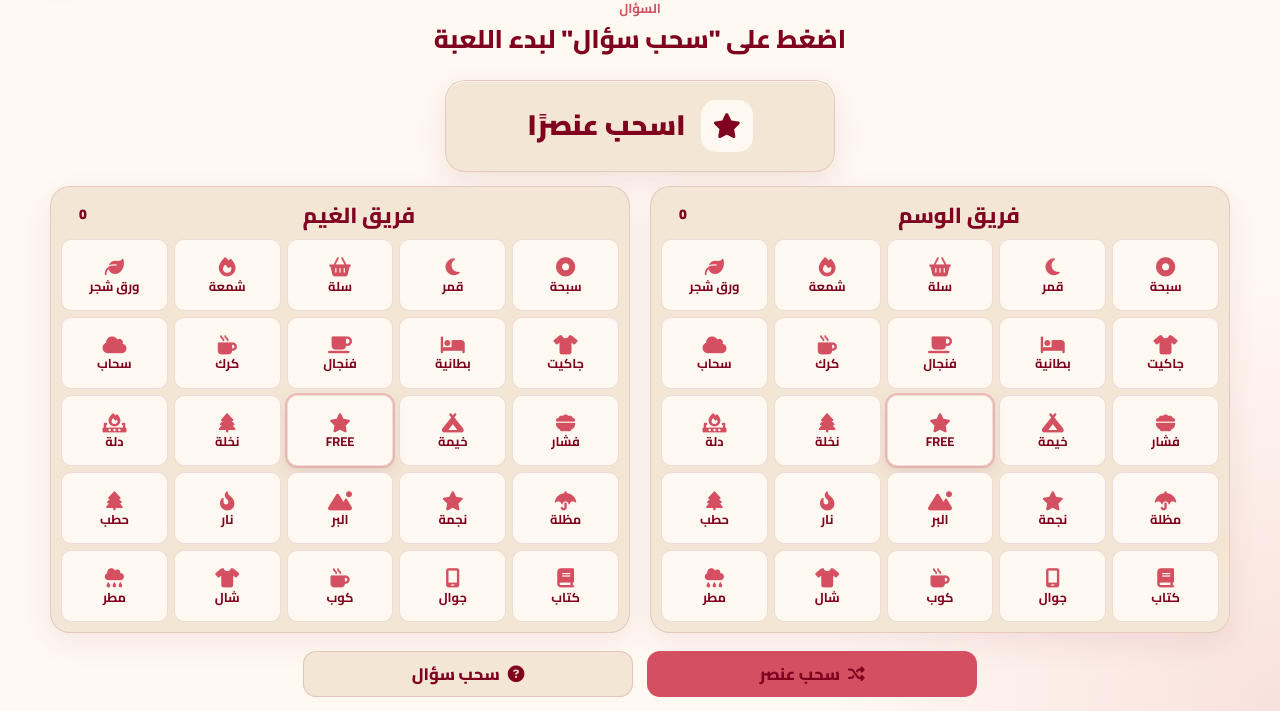
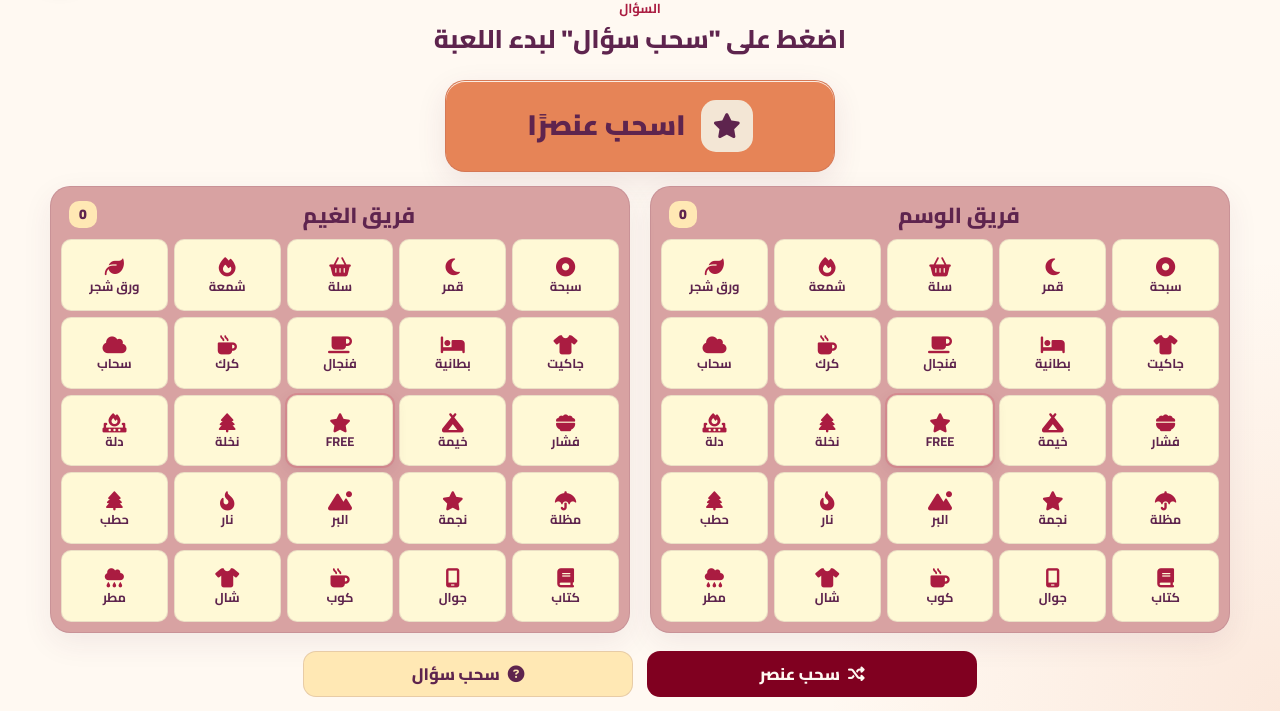
Before and after one commit to namaaforkids-program/-NamaaAutumnBingo, a plain HTML site: page index.html in a window 1280 px wide. Shown: the part 89-800 px from the top of the page. Drawn offline with nearby package versions, Linux system fonts and the light colour scheme.

Commit message:
Update index.html

```diff
--- a/index.html
+++ b/index.html
@@ -41,12 +41,12 @@
             ),
             radial-gradient(
                 circle at bottom right,
-                    rgba(212, 80, 96, 0.14),
+                rgba(230, 132, 87, 0.14),
                 transparent 30%
             ),
             #FFF9F2;
 
-            color: #800020;
+        color: #5E244E;
         overflow: hidden;
     }
 
@@ -95,12 +95,12 @@
         border-radius: 50%;
         overflow: hidden;
 
-            background: #FFF9F2;
-
-            border: 3px solid #F3E6D5;
+        background: #F3E6D5;
+
+        border: 3px solid #D8A2A2;
 
         box-shadow:
-                0 5px 18px rgba(128, 0, 32, 0.15);
+            0 5px 18px rgba(94, 36, 78, 0.15);
     }
 
     .logo-area img {
@@ -118,7 +118,7 @@
         font-weight: 900;
         line-height: 1.1;
 
-            color: #800020;
+        color: #5E244E;
     }
 
     .title-area p {
@@ -126,7 +126,7 @@
 
         font-size: clamp(11px, 1.3vw, 15px);
 
-            color: #D45060;
+        color: #AA1C41;
 
         font-weight: 600;
     }
@@ -148,7 +148,7 @@
     .question-label {
         font-size: 13px;
 
-            color: #D45060;
+        color: #AA1C41;
 
         font-weight: 700;
 
@@ -166,7 +166,7 @@
 
         min-height: 42px;
 
-            color: #800020;
+        color: #5E244E;
     }
 
     #answer-box {
@@ -176,7 +176,7 @@
 
         font-size: clamp(13px, 1.3vw, 17px);
 
-            color: #D45060;
+        color: #AA1C41;
 
         font-weight: 700;
     }
@@ -190,7 +190,7 @@
 
         background: transparent;
 
-            color: #D45060;
+        color: #AA1C41;
 
         font-weight: 700;
 
@@ -219,12 +219,12 @@
 
         border-radius: 20px;
 
-            background: #F3E6D5;
-
-            border: 1px solid rgba(128, 0, 32, 0.12);
+        background: #E68457;
+
+        border: 1px solid rgba(94, 36, 78, 0.12);
 
         box-shadow:
-                0 10px 30px rgba(128, 0, 32, 0.10),
+            0 10px 30px rgba(94, 36, 78, 0.10),
             inset 0 1px 0 rgba(255, 249, 242, 0.9);
 
         display: flex;
@@ -243,9 +243,9 @@
 
         border-radius: 15px;
 
-            background: #FFF9F2;
-
-            color: #800020;
+        background: #F3E6D5;
+
+        color: #5E244E;
 
         display: flex;
 
@@ -260,7 +260,7 @@
 
         font-weight: 900;
 
-            color: #800020;
+        color: #5E244E;
     }
 
     /* GAME */
@@ -290,9 +290,9 @@
 
         min-height: 0;
 
-            background: #F3E6D5;
-
-            border: 1px solid rgba(128, 0, 32, 0.12);
+        background: #D8A2A2;
+
+        border: 1px solid rgba(94, 36, 78, 0.12);
 
         border-radius: 20px;
 
@@ -303,7 +303,7 @@
         flex-direction: column;
 
         box-shadow:
-                0 10px 30px rgba(128, 0, 32, 0.08);
+            0 10px 30px rgba(94, 36, 78, 0.08);
     }
 
     .team-header {
@@ -330,7 +330,7 @@
 
         outline: none;
 
-            color: #800020;
+        color: #5E244E;
 
         font-family: 'Cairo', sans-serif;
 
@@ -342,9 +342,9 @@
     }
 
     .team-score {
-            background: #F3E6D5;
-
-            color: #800020;
+        background: #FFE8B4;
+
+        color: #5E244E;
 
         border-radius: 10px;
 
@@ -380,11 +380,11 @@
 
         border-radius: 10px;
 
-            border: 1px solid rgba(128, 0, 32, 0.12);
-
-            background: #FFF9F2;
-
-            color: #800020;
+        border: 1px solid rgba(94, 36, 78, 0.12);
+
+        background: #FFF9D6;
+
+        color: #5E244E;
 
         display: flex;
 
@@ -406,7 +406,7 @@
     .bingo-cell:hover {
         transform: scale(1.025);
 
-            background: #D45060;
+        background: #FFDCDC;
     }
 
     .bingo-cell i {
@@ -414,7 +414,7 @@
 
         margin-bottom: 2px;
 
-            color: #D45060;
+        color: #AA1C41;
     }
 
     .bingo-cell span {
@@ -434,7 +434,7 @@
 
         box-shadow:
             0 0 0 2px rgba(212, 80, 96, 0.25),
-                0 5px 15px rgba(128, 0, 32, 0.12);
+            0 5px 15px rgba(94, 36, 78, 0.12);
     }
 
     .bingo-cell.checked i {
@@ -442,15 +442,15 @@
     }
 
     .bingo-cell.free {
-            background: #FFF9F2;
-
-            color: #800020;
+        background: #FFF9D6;
+
+        color: #5E244E;
 
         cursor: default;
     }
 
     .bingo-cell.free i {
-            color: #D45060;
+        color: #AA1C41;
     }
 
     /* CONTROLS */
@@ -516,17 +516,17 @@
     }
 
     .element-btn {
-            background: #D45060;
-
-            color: #800020;
+        background: #800020;
+
+        color: #FFF9F2;
     }
 
     .question-btn {
-            background: #F3E6D5;
-
-            color: #800020;
-
-            border: 1px solid rgba(128, 0, 32, 0.14);
+        background: #FFE8B4;
+
+        color: #5E244E;
+
+        border: 1px solid rgba(94, 36, 78, 0.14);
     }
 
     .control-btn:disabled {
@@ -547,7 +547,7 @@
         align-items: center;
         justify-content: center;
 
-            background: rgba(128, 0, 32, 0.58);
+        background: rgba(94, 36, 78, 0.58);
 
         backdrop-filter: blur(8px);
 
@@ -571,13 +571,13 @@
             linear-gradient(
                 145deg,
                 #D45060,
-                    #F3E6D5
-                );
-
-            border: 2px solid #D45060;
+                #E68457
+            );
+
+        border: 2px solid #FFE8B4;
 
         box-shadow:
-                0 20px 60px rgba(128, 0, 32, 0.25);
+            0 20px 60px rgba(94, 36, 78, 0.25);
 
         animation: winPop 0.45s ease;
     }
@@ -606,7 +606,7 @@
 
         border-radius: 50%;
 
-            background: #FFF9F2;
+        background: #FFE8B4;
 
         color: #800020;
 
@@ -644,7 +644,7 @@
 
         margin: 0 0 8px;
 
-            color: #800020;
+        color: #5E244E;
     }
 
     #win-message {
@@ -678,9 +678,9 @@
     }
 
     .reset-btn {
-            background: #FFF9F2;
-
-            color: #800020;
+        background: #FFF9D6;
+
+        color: #5E244E;
     }
 
     .continue-btn {
@@ -838,7 +838,6 @@
     }
 
 </style>
-
 </head>
 
 <body>
```
Lines whose indentation alone changed are shown as unchanged.
